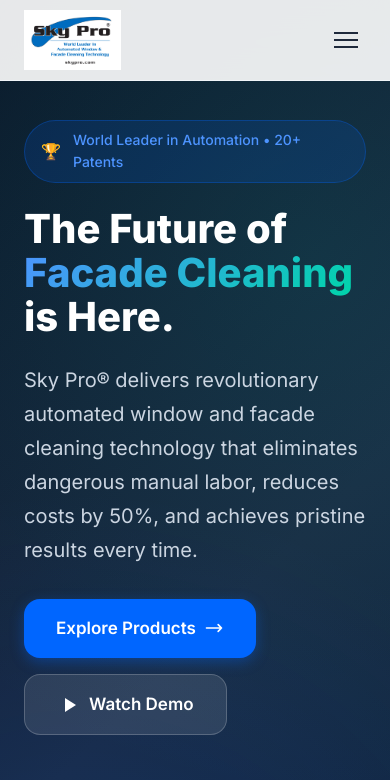
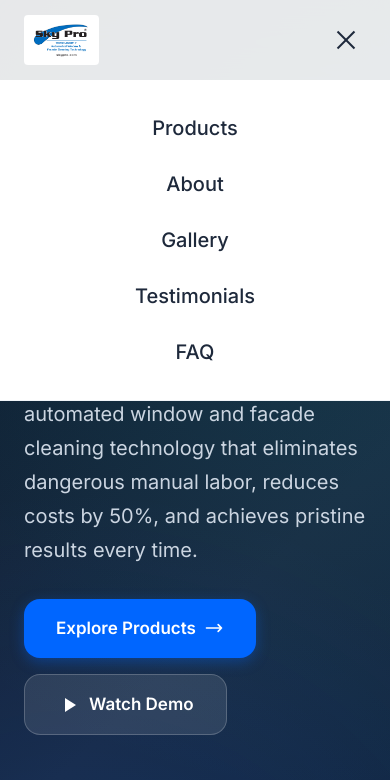
Before and after one commit to officebeats/skypro, a website: page index.html in a window 390 px wide. Both pictures are taken after a click on the button "Toggle menu". Shown: the top 780 px of the page. Drawn offline with Linux system fonts and the light colour scheme.

Commit message:
Refine header logo visibility and fix mobile menu transitions

```diff
--- a/index.html
+++ b/index.html
@@ -12,8 +12,8 @@
     <!-- Navigation -->
     <nav class="nav" id="navbar">
         <div class="nav-container">
-            <a href="#" class="logo">
-                <img src="public/assets/images/logo.png" alt="Sky Pro Logo" style="height: 60px;">
+            <a href="#" class="logo" style="background: white; padding: 5px; border-radius: 4px; display: flex; align-items: center;">
+                <img src="public/assets/images/logo.png" alt="Sky Pro Logo" style="height: 40px;">
             </a>
             <div class="nav-links">
                 <a href="#products">Products</a>
--- a/styles.css
+++ b/styles.css
@@ -1329,6 +1329,51 @@ button {
 }
 
 /* ===== Responsive Adjustments ===== */
+@media (max-width: 1023px) {
+    .nav-links {
+        display: flex;
+        flex-direction: column;
+        position: fixed;
+        top: 80px;
+        left: 0;
+        right: 0;
+        background: var(--color-white);
+        padding: 2rem;
+        border-bottom: 1px solid var(--color-gray-200);
+        transform: translateY(-100%);
+        opacity: 0;
+        visibility: hidden;
+        transition: all var(--transition-base);
+        z-index: 999;
+        gap: 1.5rem;
+    }
+
+    .nav-links.active {
+        transform: translateY(0);
+        opacity: 1;
+        visibility: visible;
+    }
+
+    .nav-links a {
+        font-size: 1.25rem;
+        color: var(--color-gray-900);
+        width: 100%;
+        text-align: center;
+    }
+
+    .mobile-toggle.active span:nth-child(1) {
+        transform: translateY(7px) rotate(45deg);
+    }
+
+    .mobile-toggle.active span:nth-child(2) {
+        opacity: 0;
+    }
+
+    .mobile-toggle.active span:nth-child(3) {
+        transform: translateY(-7px) rotate(-45deg);
+    }
+}
+
 @media (max-width: 767px) {
     .hero-stats {
         gap: 1.5rem;
```
